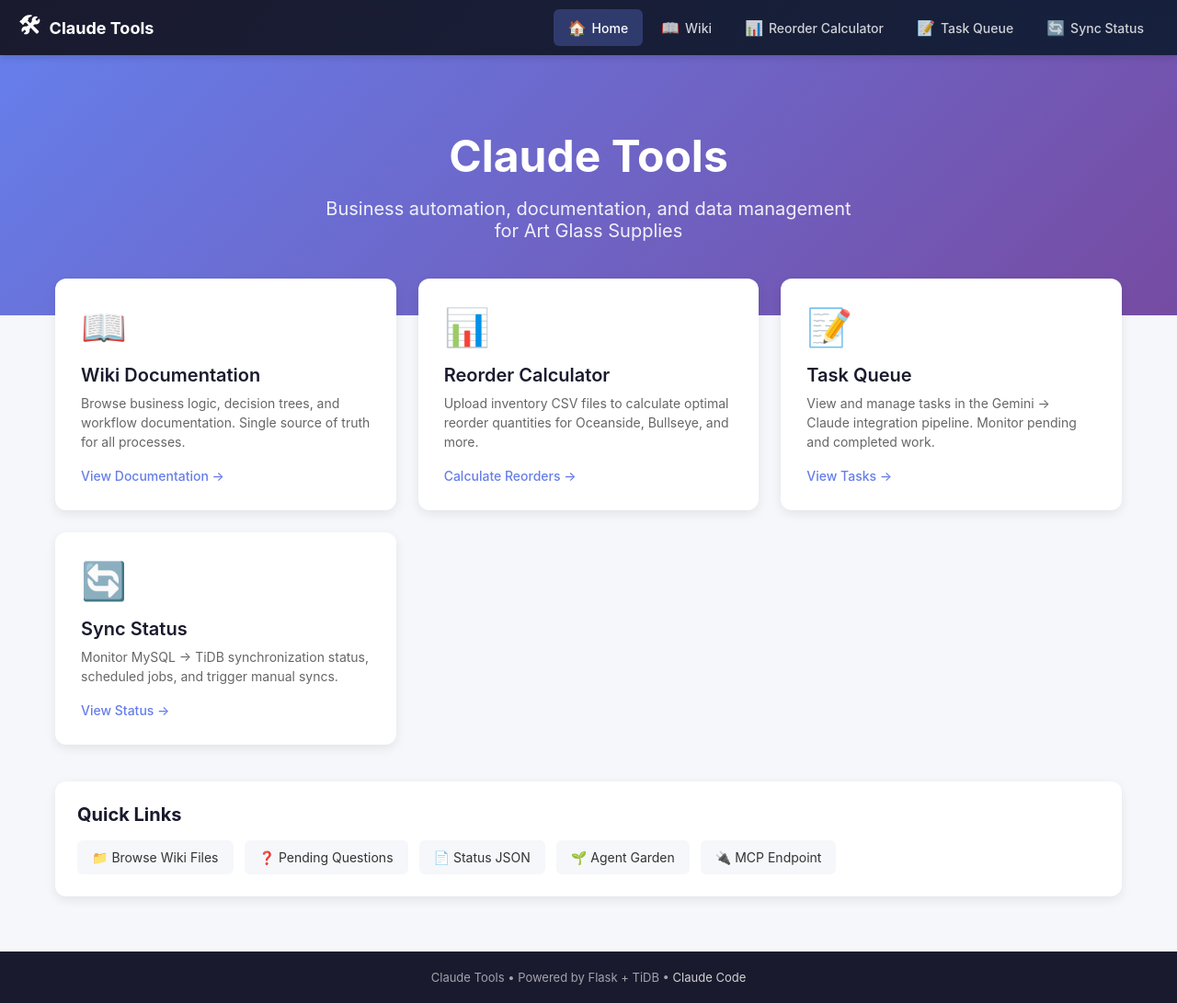
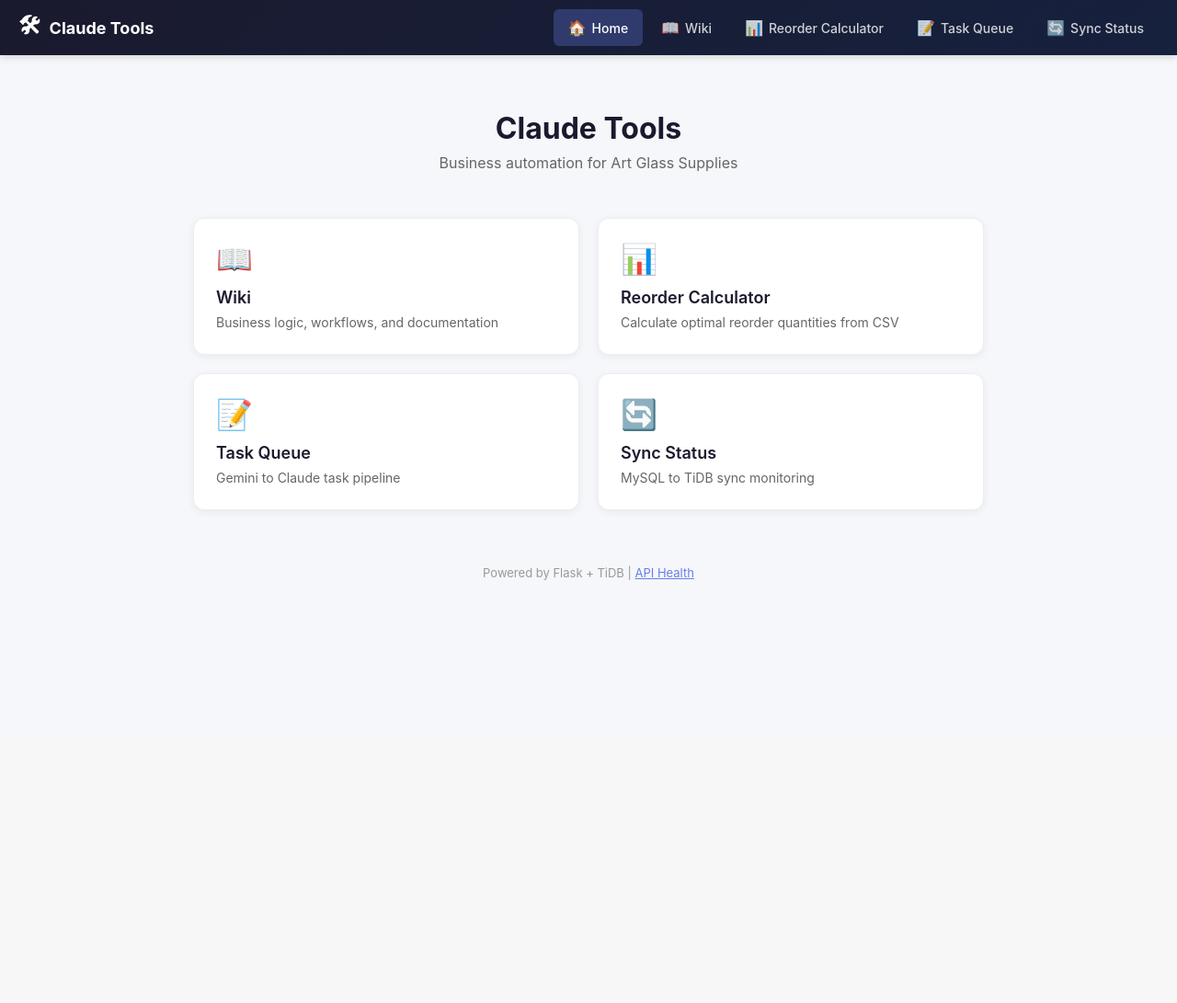
Before and after one commit to chunin1103/tidb-sync-worker, a Flask app: template templates/home.html in a window 1280 px wide. Shown: the whole page at 92% size. After the commit the page ends 631 px from the top, so only its background shows below. Run offline with Flask 3, Linux system fonts and the light colour scheme; the template is opened without the code that fills it, so the values that code supplies are empty; some libraries are stand-ins or nearby versions.

Commit message:
fix: Simple homepage - skip MCP root route override
- Skip copying MCP '/' route so home page works
- Simplified home page design with 2x2 card grid
- Clean, minimal layout without hero section

🤖 Generated with [Claude Code](https://claude.com/claude-code)

Co-Authored-By: Claude Opus 4.5 <noreply@anthropic.com>

```diff
--- a/templates/home.html
+++ b/templates/home.html
@@ -3,297 +3,148 @@
 <head>
     <meta charset="UTF-8">
     <meta name="viewport" content="width=device-width, initial-scale=1.0">
-    <title>Claude Tools | Home</title>
+    <title>Claude Tools</title>
     <link rel="stylesheet" href="/static/global.css">
     <style>
-        * {
-            margin: 0;
-            padding: 0;
-            box-sizing: border-box;
+        * { margin: 0; padding: 0; box-sizing: border-box; }
+
+        body {
+            font-family: -apple-system, BlinkMacSystemFont, 'Segoe UI', Roboto, sans-serif;
+            background: #f5f7fa;
+            min-height: 100vh;
         }
 
-        body {
-            font-family: -apple-system, BlinkMacSystemFont, 'Segoe UI', Roboto, 'Helvetica Neue', Arial, sans-serif;
-            background: #f5f7fa;
-            color: #333;
+        .main {
+            max-width: 900px;
+            margin: 0 auto;
+            padding: 60px 20px;
         }
 
-        .hero {
-            background: linear-gradient(135deg, #667eea 0%, #764ba2 100%);
-            color: #fff;
-            padding: 80px 20px;
+        .welcome {
             text-align: center;
+            margin-bottom: 50px;
         }
 
-        .hero h1 {
-            font-size: 48px;
-            margin-bottom: 16px;
-            font-weight: 700;
+        .welcome h1 {
+            font-size: 32px;
+            color: #1a1a2e;
+            margin-bottom: 8px;
         }
 
-        .hero p {
-            font-size: 20px;
-            opacity: 0.9;
-            max-width: 600px;
-            margin: 0 auto;
+        .welcome p {
+            color: #666;
+            font-size: 16px;
         }
 
-        .dashboard {
-            max-width: 1200px;
-            margin: -40px auto 40px;
-            padding: 0 20px;
-        }
-
-        .cards-grid {
+        .cards {
             display: grid;
-            grid-template-columns: repeat(auto-fit, minmax(280px, 1fr));
-            gap: 24px;
+            grid-template-columns: repeat(2, 1fr);
+            gap: 20px;
         }
 
         .card {
             background: #fff;
             border-radius: 12px;
-            padding: 28px;
-            box-shadow: 0 4px 12px rgba(0,0,0,0.08);
-            transition: transform 0.2s, box-shadow 0.2s;
+            padding: 24px;
             text-decoration: none;
             color: inherit;
-            display: block;
+            box-shadow: 0 2px 8px rgba(0,0,0,0.06);
+            border: 1px solid #eee;
+            transition: all 0.2s;
         }
 
         .card:hover {
-            transform: translateY(-4px);
-            box-shadow: 0 8px 24px rgba(0,0,0,0.12);
-            text-decoration: none;
+            transform: translateY(-2px);
+            box-shadow: 0 8px 20px rgba(0,0,0,0.1);
+            border-color: #667eea;
         }
 
         .card-icon {
-            font-size: 40px;
-            margin-bottom: 16px;
+            font-size: 32px;
+            margin-bottom: 12px;
         }
 
         .card-title {
-            font-size: 20px;
+            font-size: 18px;
             font-weight: 600;
-            margin-bottom: 8px;
             color: #1a1a2e;
+            margin-bottom: 6px;
         }
 
         .card-desc {
             font-size: 14px;
             color: #666;
             line-height: 1.5;
-            margin-bottom: 16px;
         }
 
-        .card-link {
-            display: inline-flex;
-            align-items: center;
-            gap: 6px;
-            color: #667eea;
-            font-size: 14px;
-            font-weight: 500;
+        .footer {
+            text-align: center;
+            margin-top: 60px;
+            color: #999;
+            font-size: 13px;
         }
 
-        .card-link:hover {
-            text-decoration: underline;
-        }
-
-        .status-section {
-            max-width: 1200px;
-            margin: 0 auto 60px;
-            padding: 0 20px;
-        }
-
-        .status-section h2 {
-            font-size: 24px;
-            margin-bottom: 20px;
-            color: #1a1a2e;
-        }
-
-        .status-grid {
-            display: grid;
-            grid-template-columns: repeat(auto-fit, minmax(200px, 1fr));
-            gap: 16px;
-        }
-
-        .status-item {
-            background: #fff;
-            border-radius: 8px;
-            padding: 20px;
-            box-shadow: 0 2px 8px rgba(0,0,0,0.06);
-        }
-
-        .status-label {
-            font-size: 13px;
-            color: #888;
-            margin-bottom: 4px;
-        }
-
-        .status-value {
-            font-size: 18px;
-            font-weight: 600;
-            color: #333;
-        }
-
-        .status-value.healthy {
-            color: #22c55e;
-        }
-
-        .status-value.error {
-            color: #ef4444;
-        }
-
-        .quick-links {
-            background: #fff;
-            border-radius: 12px;
-            padding: 24px;
-            box-shadow: 0 4px 12px rgba(0,0,0,0.08);
-            max-width: 1200px;
-            margin: 0 auto 60px;
-        }
-
-        .quick-links h2 {
-            font-size: 20px;
-            margin-bottom: 16px;
-            color: #1a1a2e;
-        }
-
-        .quick-links-grid {
-            display: flex;
-            flex-wrap: wrap;
-            gap: 12px;
-        }
-
-        .quick-link {
-            display: inline-flex;
-            align-items: center;
-            gap: 8px;
-            padding: 10px 16px;
-            background: #f5f7fa;
-            border-radius: 6px;
-            color: #333;
-            text-decoration: none;
-            font-size: 14px;
-            transition: background 0.2s;
-        }
-
-        .quick-link:hover {
-            background: #e8ebf0;
-            text-decoration: none;
-        }
+        .footer a { color: #667eea; }
 
         @media (max-width: 600px) {
-            .hero h1 {
-                font-size: 32px;
-            }
-
-            .hero p {
-                font-size: 16px;
-            }
-
-            .cards-grid {
-                grid-template-columns: 1fr;
-            }
+            .cards { grid-template-columns: 1fr; }
+            .welcome h1 { font-size: 26px; }
         }
     </style>
 </head>
 <body>
-    <!-- Global Navigation -->
     <nav class="global-nav">
         <div class="global-nav-container">
             <a href="/" class="global-nav-brand">
                 <span class="global-nav-brand-icon">&#128736;</span>
                 <span>Claude Tools</span>
             </a>
-            <button class="global-nav-mobile-toggle" onclick="toggleMobileNav()">&#9776;</button>
+            <button class="global-nav-mobile-toggle" onclick="document.getElementById('navLinks').classList.toggle('show')">&#9776;</button>
             <div class="global-nav-links" id="navLinks">
-                <a href="/" class="global-nav-link active">
-                    <span class="global-nav-link-icon">&#127968;</span>
-                    Home
-                </a>
-                <a href="/wiki/" class="global-nav-link">
-                    <span class="global-nav-link-icon">&#128214;</span>
-                    Wiki
-                </a>
-                <a href="/reports/reorder-calculator" class="global-nav-link">
-                    <span class="global-nav-link-icon">&#128202;</span>
-                    Reorder Calculator
-                </a>
-                <a href="/AgentGarden/tasks/list" class="global-nav-link">
-                    <span class="global-nav-link-icon">&#128221;</span>
-                    Task Queue
-                </a>
-                <a href="/status" class="global-nav-link">
-                    <span class="global-nav-link-icon">&#128260;</span>
-                    Sync Status
-                </a>
+                <a href="/" class="global-nav-link active"><span class="global-nav-link-icon">&#127968;</span> Home</a>
+                <a href="/wiki/" class="global-nav-link"><span class="global-nav-link-icon">&#128214;</span> Wiki</a>
+                <a href="/reports/reorder-calculator" class="global-nav-link"><span class="global-nav-link-icon">&#128202;</span> Reorder Calculator</a>
+                <a href="/AgentGarden/tasks/list" class="global-nav-link"><span class="global-nav-link-icon">&#128221;</span> Task Queue</a>
+                <a href="/status" class="global-nav-link"><span class="global-nav-link-icon">&#128260;</span> Sync Status</a>
             </div>
         </div>
     </nav>
 
-    <!-- Hero Section -->
-    <section class="hero">
-        <h1>Claude Tools</h1>
-        <p>Business automation, documentation, and data management for Art Glass Supplies</p>
-    </section>
+    <main class="main">
+        <div class="welcome">
+            <h1>Claude Tools</h1>
+            <p>Business automation for Art Glass Supplies</p>
+        </div>
 
-    <!-- Main Dashboard -->
-    <main class="dashboard">
-        <div class="cards-grid">
+        <div class="cards">
             <a href="/wiki/" class="card">
                 <div class="card-icon">&#128214;</div>
-                <div class="card-title">Wiki Documentation</div>
-                <div class="card-desc">Browse business logic, decision trees, and workflow documentation. Single source of truth for all processes.</div>
-                <span class="card-link">View Documentation &rarr;</span>
+                <div class="card-title">Wiki</div>
+                <div class="card-desc">Business logic, workflows, and documentation</div>
             </a>
 
             <a href="/reports/reorder-calculator" class="card">
                 <div class="card-icon">&#128202;</div>
                 <div class="card-title">Reorder Calculator</div>
-                <div class="card-desc">Upload inventory CSV files to calculate optimal reorder quantities for Oceanside, Bullseye, and more.</div>
-                <span class="card-link">Calculate Reorders &rarr;</span>
+                <div class="card-desc">Calculate optimal reorder quantities from CSV</div>
             </a>
 
             <a href="/AgentGarden/tasks/list" class="card">
                 <div class="card-icon">&#128221;</div>
                 <div class="card-title">Task Queue</div>
-                <div class="card-desc">View and manage tasks in the Gemini → Claude integration pipeline. Monitor pending and completed work.</div>
-                <span class="card-link">View Tasks &rarr;</span>
+                <div class="card-desc">Gemini to Claude task pipeline</div>
             </a>
 
             <a href="/status" class="card">
                 <div class="card-icon">&#128260;</div>
                 <div class="card-title">Sync Status</div>
-                <div class="card-desc">Monitor MySQL → TiDB synchronization status, scheduled jobs, and trigger manual syncs.</div>
-                <span class="card-link">View Status &rarr;</span>
+                <div class="card-desc">MySQL to TiDB sync monitoring</div>
             </a>
         </div>
+
+        <div class="footer">
+            <p>Powered by Flask + TiDB | <a href="/health">API Health</a></p>
+        </div>
     </main>
-
-    <!-- Quick Links -->
-    <section class="status-section">
-        <div class="quick-links">
-            <h2>Quick Links</h2>
-            <div class="quick-links-grid">
-                <a href="/wiki/browse" class="quick-link">&#128193; Browse Wiki Files</a>
-                <a href="/reports/reorder-calculator/questions" class="quick-link">&#10067; Pending Questions</a>
-                <a href="/status/json" class="quick-link">&#128196; Status JSON</a>
-                <a href="/AgentGarden/" class="quick-link">&#127793; Agent Garden</a>
-                <a href="/mcp" class="quick-link">&#128268; MCP Endpoint</a>
-            </div>
-        </div>
-    </section>
-
-    <!-- Footer -->
-    <footer class="global-footer">
-        <p>Claude Tools &bull; Powered by Flask + TiDB &bull; <a href="https://github.com/anthropics/claude-code">Claude Code</a></p>
-    </footer>
-
-    <script>
-        function toggleMobileNav() {
-            document.getElementById('navLinks').classList.toggle('show');
-        }
-    </script>
 </body>
 </html>
--- a/unified_app.py
+++ b/unified_app.py
@@ -78,8 +78,8 @@ try:
         view_func = mcp_app.view_functions[rule.endpoint]
 
         # Register the route in the main app
-        # Skip static routes
-        if rule.endpoint != 'static':
+        # Skip static routes and root route (we have our own home page)
+        if rule.endpoint != 'static' and rule.rule != '/':
             app.add_url_rule(
                 rule.rule,
                 endpoint=f"mcp_{rule.endpoint}",
```
